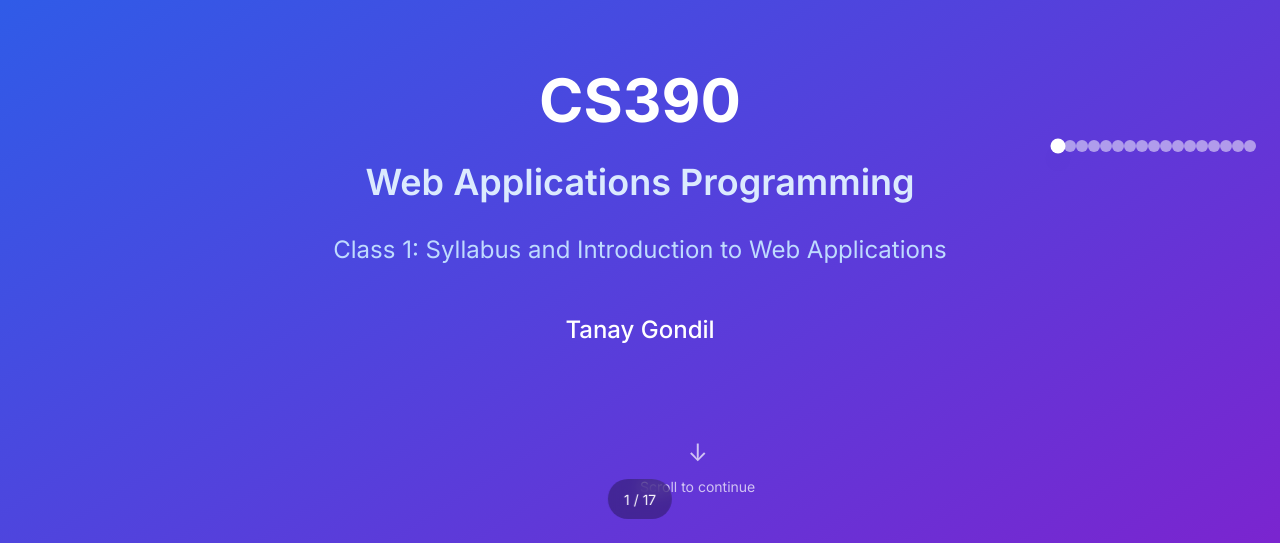
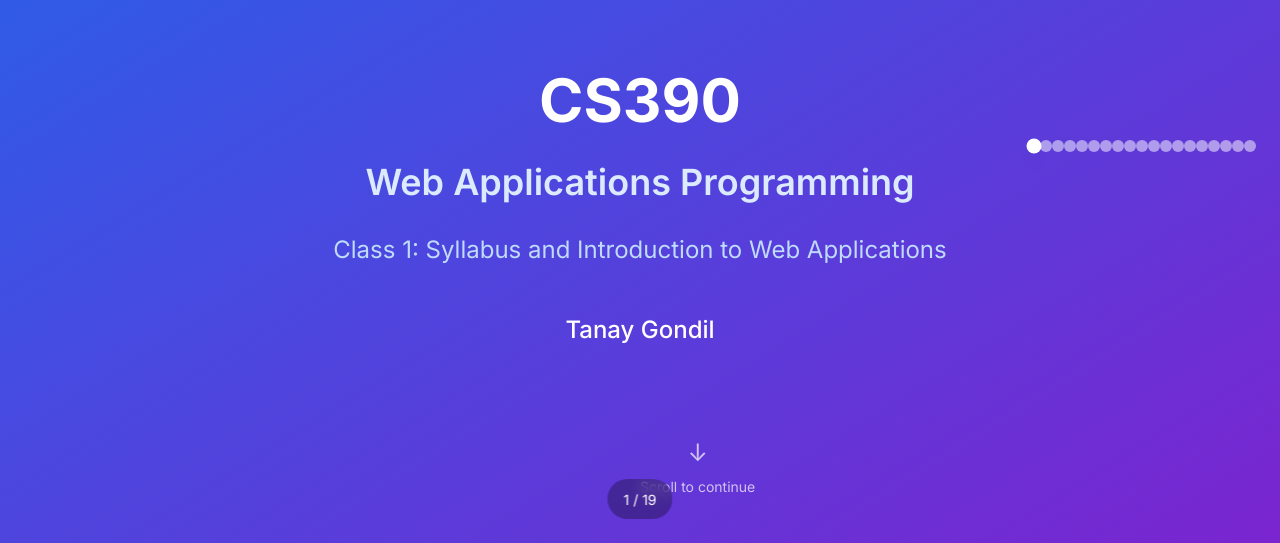
Before and after one commit to tgondil/cs390-wap, a React (Create React App) app: page /class/1 in a window 1280 px wide. Shown: the part 257-800 px from the top of the page. Built offline with nearby package versions, Linux system fonts and the light colour scheme.

Commit message:
fe and be slides split up

```diff
--- a/src/components/classes/class-1/Slides.js
+++ b/src/components/classes/class-1/Slides.js
@@ -1361,6 +1361,97 @@ const Class1Slides = () => {
       bgGradient: 'from-indigo-600 to-blue-700'
     },
     {
+      id: 'web-applications',
+      title: 'What is a Web Application?',
+      content: (
+        <div className="space-y-8">
+          <h2 className="text-4xl font-bold text-white mb-8">🌐 What is a Web Application?</h2>
+
+          <div className="grid grid-cols-1 lg:grid-cols-2 gap-8 mb-8">
+            <div className="bg-red-500/20 rounded-xl p-6">
+              <h3 className="text-xl font-semibold mb-4 text-red-300">📄 Traditional Website</h3>
+              <ul className="space-y-3 text-white/80">
+                <li className="flex items-center">
+                  <span className="mr-3">📰</span>
+                  Static content (news sites, blogs)
+                </li>
+                <li className="flex items-center">
+                  <span className="mr-3">👁️</span>
+                  Information consumption
+                </li>
+                <li className="flex items-center">
+                  <span className="mr-3">🔒</span>
+                  Limited user interaction
+                </li>
+                <li className="flex items-center">
+                  <span className="mr-3">📖</span>
+                  Read-only experience
+                </li>
+              </ul>
+
+              <div className="mt-4 p-3 bg-white/10 rounded">
+                <h4 className="font-medium text-white mb-2">Examples:</h4>
+                <div className="text-sm text-white/70">
+                  Company websites, blogs, documentation sites, portfolios
+                </div>
+              </div>
+            </div>
+
+            <div className="bg-blue-500/20 rounded-xl p-6">
+              <h3 className="text-xl font-semibold mb-4 text-blue-300">⚡ Web Application</h3>
+              <ul className="space-y-3 text-white/80">
+                <li className="flex items-center">
+                  <span className="mr-3">🎮</span>
+                  Dynamic, interactive experiences
+                </li>
+                <li className="flex items-center">
+                  <span className="mr-3">👥</span>
+                  User-generated content
+                </li>
+                <li className="flex items-center">
+                  <span className="mr-3">⚡</span>
+                  Real-time functionality
+                </li>
+                <li className="flex items-center">
+                  <span className="mr-3">🎯</span>
+                  Personalized experiences
+                </li>
+              </ul>
+
+              <div className="mt-4 p-3 bg-white/10 rounded">
+                <h4 className="font-medium text-white mb-2">Examples:</h4>
+                <div className="text-sm text-white/70">
+                  Social media, online banking, streaming platforms, productivity tools
+                </div>
+              </div>
+            </div>
+          </div>
+
+          <div className="bg-gradient-to-r from-purple-500/20 to-blue-500/20 rounded-xl p-6">
+            <h3 className="text-xl font-semibold mb-4 text-purple-300">🚀 Key Differences</h3>
+            <div className="grid grid-cols-1 md:grid-cols-3 gap-4">
+              <div className="text-center">
+                <div className="text-3xl mb-2">🔄</div>
+                <h4 className="font-medium text-white mb-2">State Management</h4>
+                <p className="text-white/70 text-sm">Applications maintain user state and remember interactions</p>
+              </div>
+              <div className="text-center">
+                <div className="text-3xl mb-2">💾</div>
+                <h4 className="font-medium text-white mb-2">Data Persistence</h4>
+                <p className="text-white/70 text-sm">User data is stored and retrieved from databases</p>
+              </div>
+              <div className="text-center">
+                <div className="text-3xl mb-2">🔐</div>
+                <h4 className="font-medium text-white mb-2">Authentication</h4>
+                <p className="text-white/70 text-sm">Users log in and have personalized experiences</p>
+              </div>
+            </div>
+          </div>
+        </div>
+      ),
+      bgGradient: 'from-green-600 to-teal-700'
+    },
+    {
       id: 'three-tier-overview',
       title: 'Three-Tier Architecture Overview',
       content: (
@@ -1425,8 +1516,8 @@ const Class1Slides = () => {
       bgGradient: 'from-slate-600 to-gray-700'
     },
     {
-      id: 'frontend-tier',
-      title: 'Frontend Development',
+      id: 'frontend-overview',
+      title: 'Frontend Development - Overview',
       content: (
         <div className="space-y-8">
           <h2 className="text-4xl font-bold text-white mb-8 text-center">🎨 Frontend Development</h2>
@@ -1497,10 +1588,25 @@ const Class1Slides = () => {
                 </div>
               </div>
             </div>
-
+          </div>
+        </div>
+      ),
+      bgGradient: 'from-green-600 to-teal-700'
+    },
+    {
+      id: 'frontend-in-action',
+      title: 'Frontend Development - In Action',
+      content: (
+        <div className="space-y-8">
+          <h2 className="text-4xl font-bold text-white mb-8 text-center">🎨 Frontend in Action</h2>
+          <p className="text-2xl text-green-100 text-center mb-8">
+            Real examples and technologies you'll master
+          </p>
+
+          <div className="max-w-6xl mx-auto space-y-8">
             {/* Real Examples */}
             <div className="bg-white/10 backdrop-blur rounded-xl p-8">
-              <h3 className="text-2xl font-bold text-white mb-6 text-center">Frontend in Action</h3>
+              <h3 className="text-2xl font-bold text-white mb-6 text-center">Frontend Examples You Know</h3>
 
               <div className="grid grid-cols-1 md:grid-cols-3 gap-6">
                 <div className="text-center">
@@ -1582,8 +1688,8 @@ const Class1Slides = () => {
       bgGradient: 'from-green-600 to-teal-700'
     },
     {
-      id: 'backend-tier',
-      title: 'Backend Development',
+      id: 'backend-overview',
+      title: 'Backend Development - Overview',
       content: (
         <div className="space-y-8">
           <h2 className="text-4xl font-bold text-white mb-8 text-center">⚙️ Backend Development</h2>
@@ -1688,9 +1794,26 @@ const Class1Slides = () => {
               </div>
             </div>
 
+
+          </div>
+        </div>
+      ),
+      bgGradient: 'from-orange-600 to-red-700'
+    },
+    {
+      id: 'backend-in-action',
+      title: 'Backend Development - In Action',
+      content: (
+        <div className="space-y-8">
+          <h2 className="text-4xl font-bold text-white mb-8 text-center">⚙️ Backend in Action</h2>
+          <p className="text-2xl text-orange-100 text-center mb-8">
+            Real examples and technologies you'll master
+          </p>
+
+          <div className="max-w-6xl mx-auto space-y-8">
             {/* Real Examples */}
             <div className="bg-white/10 backdrop-blur rounded-xl p-8">
-              <h3 className="text-2xl font-bold text-white mb-6 text-center">Backend in Action</h3>
+              <h3 className="text-2xl font-bold text-white mb-6 text-center">Backend Examples You Use Daily</h3>
 
               <div className="grid grid-cols-1 md:grid-cols-3 gap-6">
                 <div className="text-center">
@@ -2118,97 +2241,6 @@ const Class1Slides = () => {
       bgGradient: 'from-indigo-600 to-purple-700'
     },
     {
-      id: 'web-applications',
-      title: 'What is a Web Application?',
-      content: (
-        <div className="space-y-8">
-          <h2 className="text-4xl font-bold text-white mb-8">🌐 What is a Web Application?</h2>
-
-          <div className="grid grid-cols-1 lg:grid-cols-2 gap-8 mb-8">
-            <div className="bg-red-500/20 rounded-xl p-6">
-              <h3 className="text-xl font-semibold mb-4 text-red-300">📄 Traditional Website</h3>
-              <ul className="space-y-3 text-white/80">
-                <li className="flex items-center">
-                  <span className="mr-3">📰</span>
-                  Static content (news sites, blogs)
-                </li>
-                <li className="flex items-center">
-                  <span className="mr-3">👁️</span>
-                  Information consumption
-                </li>
-                <li className="flex items-center">
-                  <span className="mr-3">🔒</span>
-                  Limited user interaction
-                </li>
-                <li className="flex items-center">
-                  <span className="mr-3">📖</span>
-                  Read-only experience
-                </li>
-              </ul>
-
-              <div className="mt-4 p-3 bg-white/10 rounded">
-                <h4 className="font-medium text-white mb-2">Examples:</h4>
-                <div className="text-sm text-white/70">
-                  Company websites, blogs, documentation sites, portfolios
-                </div>
-              </div>
-            </div>
-
-            <div className="bg-blue-500/20 rounded-xl p-6">
-              <h3 className="text-xl font-semibold mb-4 text-blue-300">⚡ Web Application</h3>
-              <ul className="space-y-3 text-white/80">
-                <li className="flex items-center">
-                  <span className="mr-3">🎮</span>
-                  Dynamic, interactive experiences
-                </li>
-                <li className="flex items-center">
-                  <span className="mr-3">👥</span>
-                  User-generated content
-                </li>
-                <li className="flex items-center">
-                  <span className="mr-3">⚡</span>
-                  Real-time functionality
-                </li>
-                <li className="flex items-center">
-                  <span className="mr-3">🎯</span>
-                  Personalized experiences
-                </li>
-              </ul>
-
-              <div className="mt-4 p-3 bg-white/10 rounded">
-                <h4 className="font-medium text-white mb-2">Examples:</h4>
-                <div className="text-sm text-white/70">
-                  Social media, online banking, streaming platforms, productivity tools
-                </div>
-              </div>
-            </div>
-          </div>
-
-          <div className="bg-gradient-to-r from-purple-500/20 to-blue-500/20 rounded-xl p-6">
-            <h3 className="text-xl font-semibold mb-4 text-purple-300">🚀 Key Differences</h3>
-            <div className="grid grid-cols-1 md:grid-cols-3 gap-4">
-              <div className="text-center">
-                <div className="text-3xl mb-2">🔄</div>
-                <h4 className="font-medium text-white mb-2">State Management</h4>
-                <p className="text-white/70 text-sm">Applications maintain user state and remember interactions</p>
-              </div>
-              <div className="text-center">
-                <div className="text-3xl mb-2">💾</div>
-                <h4 className="font-medium text-white mb-2">Data Persistence</h4>
-                <p className="text-white/70 text-sm">User data is stored and retrieved from databases</p>
-              </div>
-              <div className="text-center">
-                <div className="text-3xl mb-2">🔐</div>
-                <h4 className="font-medium text-white mb-2">Authentication</h4>
-                <p className="text-white/70 text-sm">Users log in and have personalized experiences</p>
-              </div>
-            </div>
-          </div>
-        </div>
-      ),
-      bgGradient: 'from-green-600 to-teal-700'
-    },
-    {
       id: 'html-css-fundamentals',
       title: 'HTML & CSS Fundamentals',
       content: (
```
